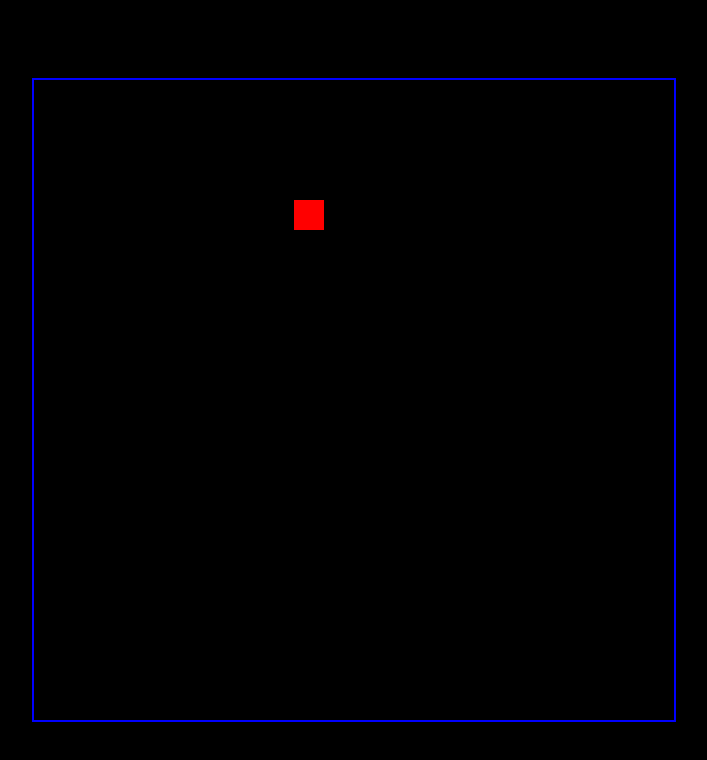
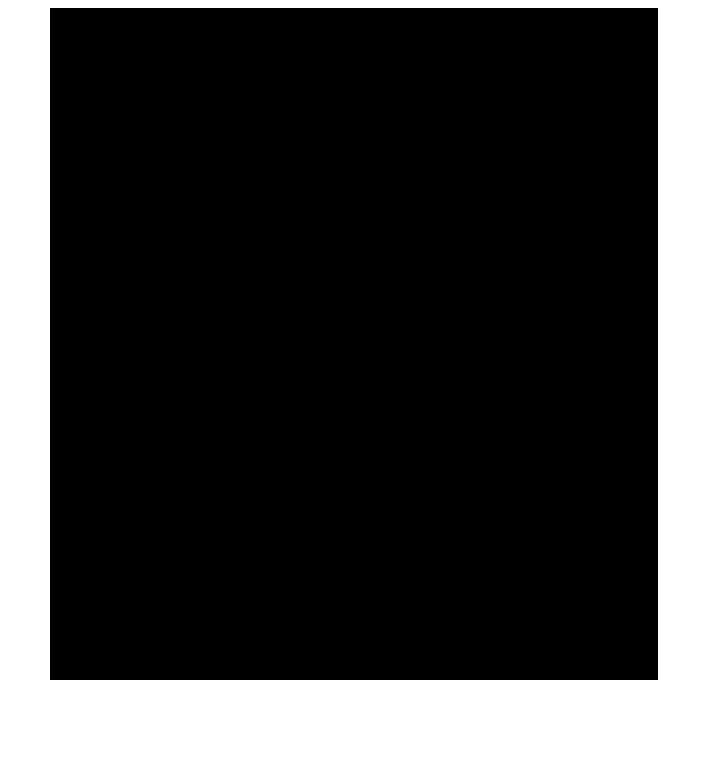
Before and after one commit to Aniruddha-M-Dhir/pacman, a website: page public/index.html in a window 1280 px wide. Shown: the whole page, without its empty margins (286-993 px from the left). Drawn offline with Linux system fonts and the light colour scheme.

Commit message:
js and css upadated

```diff
--- /dev/null
+++ b/package.json
@@ -0,0 +1,5 @@
+{
+  "dependencies": {
+    "express": "^5.1.0"
+  }
+}
--- a/public/index.html
+++ b/public/index.html
@@ -1,62 +1,14 @@
 <!DOCTYPE html>
-<!-- see: https://www.w3schools.com/graphics/game_components.asp -->
-<html>
+<html lang="en">
 <head>
-<meta name="viewport" content="width=device-width, initial-scale=1.0"/>
-<style>
-body {
-    width: 50%;
-    margin: 0 auto;
-    background-color: black;
-}
-canvas {
-    border: 1px solid #d3d3d3;
-    background-color: #000000;
-}
-</style>
+    <meta charset="UTF-8">
+    <meta name="viewport" content="width=device-width, initial-scale=1.0">
+    <title>Pac-Man</title>
+    <link rel="stylesheet" href="pacman.css">
+    <script src ="pacman.js"></script>
 </head>
-<body onload="startGame()">
-<script>
+<body>
+    <canvas id= "board"> </canvas>
 
-var myGamePiece;
-
-function startGame() {
-    myGamePiece = new component(30, 30, "red", 10, 120);
-    myGameArea.start();
-}
-
-var myGameArea = {
-    canvas : document.createElement("canvas"),
-    start : function() {
-        this.canvas.width = 640;
-        this.canvas.height = 640;
-        this.canvas.style = "position: absolute; top: 0px; left: 0px; right: 0px; bottom: 0px; margin: auto; border:2px solid blue";
-        this.context = this.canvas.getContext("2d");
-        document.body.insertBefore(this.canvas, document.body.childNodes[0]);
-        this.interval = setInterval(updateGameArea, 20);
-    },
-    clear : function() {
-        this.context.clearRect(0, 0, this.canvas.width, this.canvas.height);
-    }
-}
-
-function component(width, height, color, x, y) {
-    this.width = width;
-    this.height = height;
-    this.x = x;
-    this.y = y;
-    this.update = function(){
-        ctx = myGameArea.context;
-        ctx.fillStyle = color;
-        ctx.fillRect(this.x, this.y, this.width, this.height);
-    }
-}
-
-function updateGameArea() {
-    myGameArea.clear();
-    myGamePiece.x += 1;
-    myGamePiece.update();
-}
-</script>
 </body>
 </html>
--- a/public/pacman.css
+++ b/public/pacman.css
@@ -0,0 +1,8 @@
+body{
+    text-align: center;
+}
+#board{
+
+    background-color: black;
+
+}
--- a/public/pacman.js
+++ b/public/pacman.js
@@ -0,0 +1,155 @@
+//board
+let board;
+const rowCount = 21;
+const columnCount = 19
+tileSize = 32;
+const boardWidth = columnCount*tileSize;
+const boardHeight = rowCount*tileSize;
+let context;
+
+//images
+let blueGhostImage;
+let redGhostImage;
+let orangeGhostImage
+let pinkGhostImage;
+let pacmanUpImage;
+let pacmanDownImage;
+let pacmanLeftImage;
+let pacmanRightImage;
+let wallImage;
+
+
+window.onload = function() {
+
+    let canvas = document.getElementById("board");
+    canvas.width = boardWidth;
+    canvas.height = boardHeight;
+    context = canvas.getContext("2d");
+
+    loadImages();
+    loadMap();
+    console.log(walls.size);
+    console.log(foods.size);
+    console.log(ghosts.size);
+    console.log(pacman.x, pacman.y);
+}
+
+//X = wall, O = skip, P = pac man, ' ' = food
+//Ghosts: b = blue, o = orange, p = pink, r = red
+const tileMap = [
+    "XXXXXXXXXXXXXXXXXXX",
+    "X        X        X",
+    "X XX XXX X XXX XX X",
+    "X                 X",
+    "X XX X XXXXX X XX X",
+    "X    X       X    X",
+    "XXXX XXXX XXXX XXXX",
+    "OOOX X       X XOOO",
+    "XXXX X XXrXX X XXXX",
+    "O       bpo       O",
+    "XXXX X XXXXX X XXXX",
+    "OOOX X       X XOOO",
+    "XXXX X XXXXX X XXXX",
+    "X        X        X",
+    "X XX XXX X XXX XX X",
+    "X  X     P     X  X",
+    "XX X X XXXXX X X XX",
+    "X    X   X   X    X",
+    "X XXXXXX X XXXXXX X",
+    "X                 X",
+    "XXXXXXXXXXXXXXXXXXX"
+];
+
+const walls = new Set();
+const foods = new Set();
+const ghosts = new Set();
+let pacman;
+
+
+
+
+function loadImages() {
+  blueGhostImage = new Image();
+  blueGhostImage.src = "images/blueGhost.png";
+
+  redGhostImage = new Image();
+  redGhostImage.src = "images/redGhost.png";
+
+  pinkGhostImage = new Image();
+    pinkGhostImage.src = "images/pinkGhost.png";
+
+
+  orangeGhostImage = new Image();
+    orangeGhostImage.src = "images/pinkGhost.png";
+
+  pacmanUpImage = new Image();
+  pacmanUpImage.src = "images/pacmanUp.png";
+
+  pacmanDownImage = new Image();
+  pacmanDownImage.src = "images/pacmanDown.png";
+
+  pacmanLeftImage = new Image();
+  pacmanLeftImage.src = "images/pacmanLeft.png";
+
+  pacmanRightImage = new Image();
+  pacmanRightImage.src = "images/pacmanRight.png";
+
+  wallImage = new Image();
+  wallImage.src = "images/wall.png";
+}
+
+function loadMap() {
+    walls.clear();
+    foods.clear();
+    ghosts.clear();
+
+    for (let r = 0; r < rowCount; r++) {
+        for (let c = 0; c < columnCount; c++) {
+            const row = tileMap[r];
+            const tileMapChar = row[c];
+
+            const x = c * tileSize;
+            const y = r * tileSize;
+
+            if (tileMapChar == 'X') {
+                const wall = new Block(wallImage, x, y, tileSize, tileSize);
+                walls.add(wall);
+
+            }
+            else if (tileMapChar == 'b') {
+                const ghost = new Block(blueGhostImage, x, y, tileSize, tileSize);
+                ghosts.add(ghost);
+            }
+             else if (tileMapChar == 'o') {
+                const ghost = new Block(orangeGhostImage, x, y, tileSize, tileSize);
+                ghosts.add(ghost);
+            }
+             else if (tileMapChar == 'p') {
+                const ghost = new Block(pinkGhostImage, x, y, tileSize, tileSize);
+                ghosts.add(ghost);
+            }
+             else if (tileMapChar == 'r') {
+                const ghost = new Block(redGhostImage, x, y, tileSize, tileSize);
+                ghosts.add(ghost);
+            }
+             else if (tileMapChar == 'P') {
+                pacman = new Block(pacmanRightImage, x, y, tileSize, tileSize);
+
+            }
+            else if (tileMapChar == ' ') {
+                const food = new Block(null, x + 14, y + 14, 4, 4);
+                foods.add(food);
+            }
+        }}}
+
+class Block {
+    constructor(image, x, y, width) {
+        this.x = x;
+        this.y = y;
+        this.image = image;
+        this.width = width;
+        this.height = this.height;
+        this.startX = x;
+        this.startY = y;
+    }
+}
```
Also changed, not shown: public/images/blueGhost.png (renamed from blueGhost.png), public/images/orangeGhost.png (renamed from orangeGhost.png), public/images/pacmanDown.png (renamed from pacmanDown.png), public/images/pacmanLeft.png (renamed from pacmanLeft.png), public/images/pacmanRight.png (renamed from pacmanRight.png), public/images/pacmanUp.png (renamed from pacmanUp.png), public/images/pinkGhost.png (renamed from pinkGhost.png), public/images/redGhost.png (renamed from redGhost.png), public/images/wall.png (renamed from wall.png).
